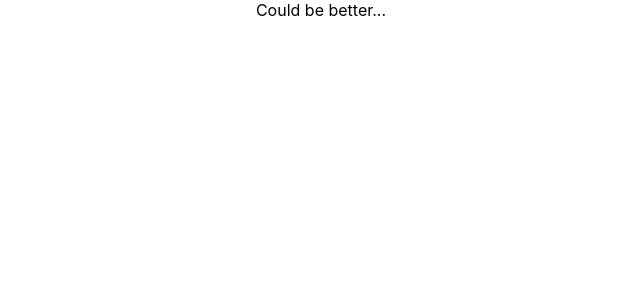
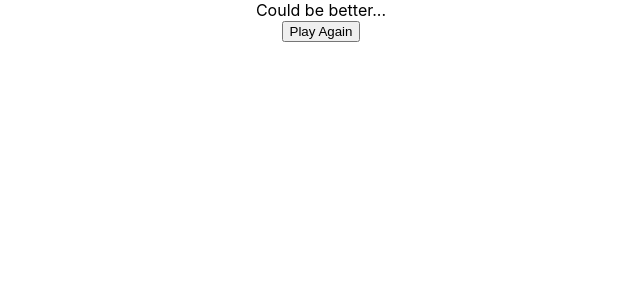
Before and after one commit to thiago-ximenes/trivia, a React (Create React App) app: page /feedback in a window 1280 px wide. Shown: the top 300 px of the page, without its empty margins (319-959 px from the left). Built offline with nearby package versions, Linux system fonts and the light colour scheme; no server answers.

Commit message:
rename component name, add this new component on feedback page. Add Header component on feedback page.

```diff
--- a/src/components/RePlay.jsx
+++ b/src/components/RePlayButton.jsx
@@ -1,7 +1,7 @@
 import React, { Component } from 'react';
 import { Redirect } from 'react-router-dom';
 
-class RePlay extends Component {
+class RePlayButton extends Component {
   constructor() {
     super();
     this.state = {
@@ -28,4 +28,4 @@ class RePlay extends Component {
   }
 }
 
-export default RePlay;
+export default RePlayButton;
--- a/src/pages/Feedback.jsx
+++ b/src/pages/Feedback.jsx
@@ -1,6 +1,8 @@
 import React, { Component } from 'react';
 import { connect } from 'react-redux';
 import PropTypes from 'prop-types';
+import RePlayButton from '../components/RePlayButton';
+import Header from '../components/game/Header';
 
 const average = 3;
 
@@ -23,9 +25,11 @@ class Feedback extends Component {
   render() {
     return (
       <div>
+        <Header />
         <div data-testid="feedback-text">
           { this.feedbackMessage() }
         </div>
+        <RePlayButton />
       </div>
     );
   }
```
